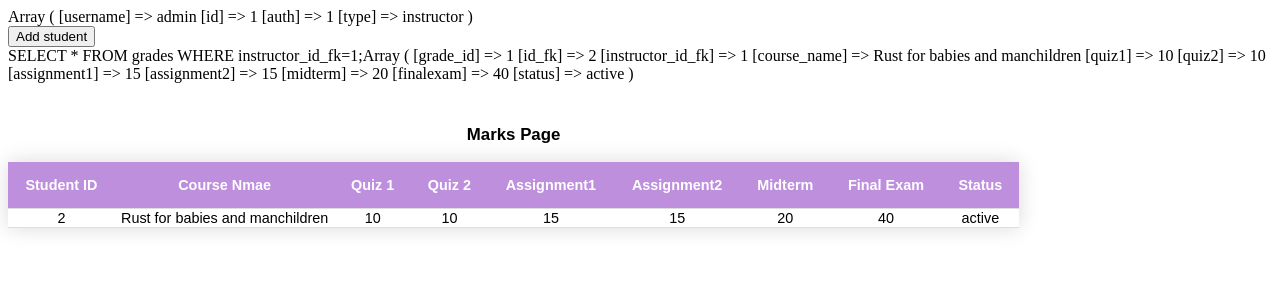
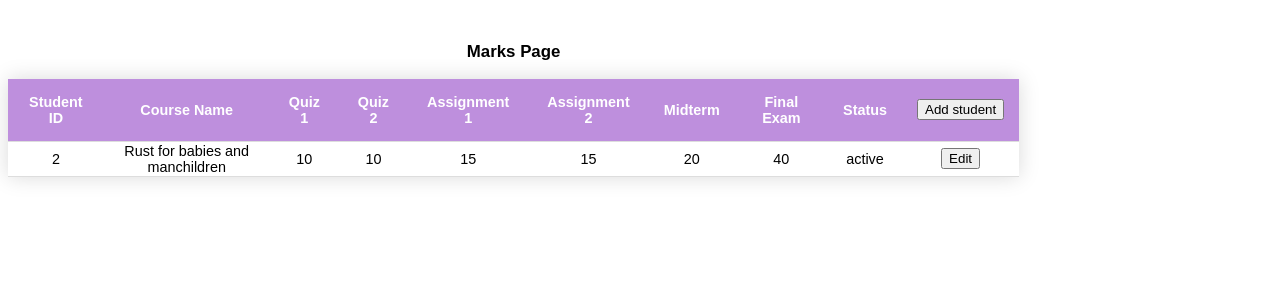
Before and after one commit to kquote03/repweb, a PHP site: page /markspage.php in a window 1280 px wide. Shown: the top 300 px of the page. Run offline with PHP 8.4, Linux system fonts and the light colour scheme; a user stored in the database is signed in; data comes from the database, SQL or seed files in the repository.

Commit message:
initial implementation of edit

```diff
--- a/includes/db.php
+++ b/includes/db.php
@@ -7,6 +7,6 @@ $dbname = "marks";
 $conn = new mysqli("localhost",$username,$pass,$dbname) or die("Failed to connect to database");
 
 if($conn)
-    echo "<script>alert('Connected successfully')</script>";
+    echo "<script>console.log('Connected successfully')</script>";
 else
-    echo "<script>alert('Connection failed')</script>";
+    echo "<script>console.log('Connection failed')</script>";
--- a/markspage.php
+++ b/markspage.php
@@ -44,30 +44,31 @@
 </head>
 <body>
         <?php
-        print_r($_SESSION);
+        //print_r($_SESSION);
     ?>
-    <form action="gradecalc.php" method="POST">
-        <input type="submit" value="Add student"/>
-    </form>
+<form action="gradecalc.php" method="POST">
     <table style="width:80%" id="table">
         <caption><h3>Marks Page</h3></caption>
         <tr>
-            <th>Student ID </th>
-            <th>Course Nmae </th>
-            <th>Quiz 1 </th>
-            <th>Quiz 2 </th>
-            <th>Assignment1 </th>
-            <th>Assignment2</th>
-            <th>Midterm </th>
-            <th>Final Exam </th>
+            <th>Student ID</th>
+            <th>Course Name</th>
+            <th>Quiz 1</th>
+            <th>Quiz 2</th>
+            <th>Assignment 1</th>
+            <th>Assignment 2</th>
+            <th>Midterm</th>
+            <th>Final Exam</th>
             <th>Status</th>
+            <th>
+        <input type="submit" value="Add student" name="submit"/>
+    </th>
         </tr>
         <?php
             $sqlMarks = "SELECT * FROM grades WHERE instructor_id_fk=$_SESSION[id];";
-            echo $sqlMarks;
+            //echo $sqlMarks;
             $resultMarks = mysqli_query($conn,$sqlMarks);
             $rowMarks = mysqli_fetch_assoc($resultMarks);
-            print_r($rowMarks);
+            //print_r($rowMarks);
 
             for($i = 0; $i < mysqli_num_rows($resultMarks); $i++){
                echo "<tr>";
@@ -76,15 +77,18 @@
                echo "<td>$rowMarks[quiz1]</td>";
                echo "<td>$rowMarks[quiz2]</td>";
                echo "<td>$rowMarks[assignment1]</td>";
-               echo "<td>$rowMarks[assignment2]</td>";
-               echo "<td>$rowMarks[midterm]</td>";
+               echo "<td>$rowMarks[assignment2]</tdnt1r>";
+               echo "<td>$rowMarks[midterm]</tdnt2r>";
                echo "<td>$rowMarks[finalexam]</td>";
-               echo "<td>$rowMarks[status]</td>";
+               echo "<td>$rowMarks[status]</tdmr>";
+
+               echo "<td><input type=\"submit\" value=\"Edit\" name=\"submit\"/></td>";
                echo "</tr>";
             $rowMarks = mysqli_fetch_assoc($resultMarks);
 
             }
         ?>
     </table>
+    </form>
 </body>
 </html>
```
Also changed, not shown: gradecalc.php (+8 -2 lines), includes/add.php (+4 -4 lines), studentpage.php (+11 -11 lines).
